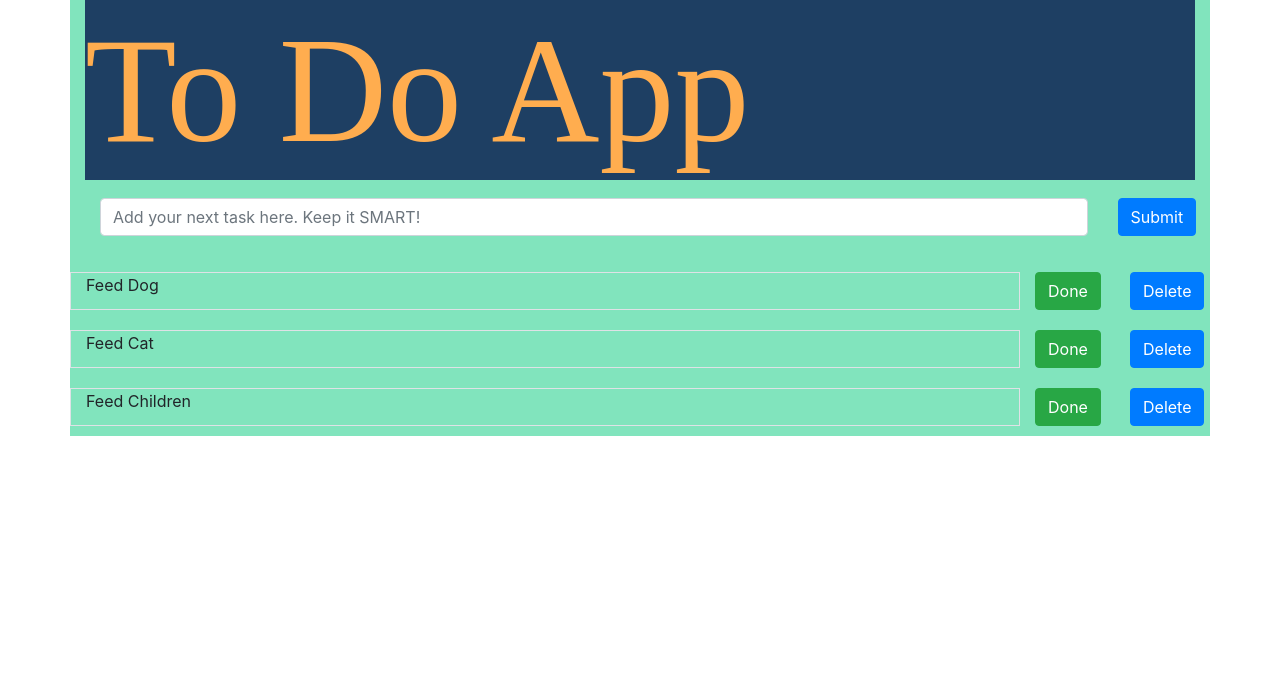
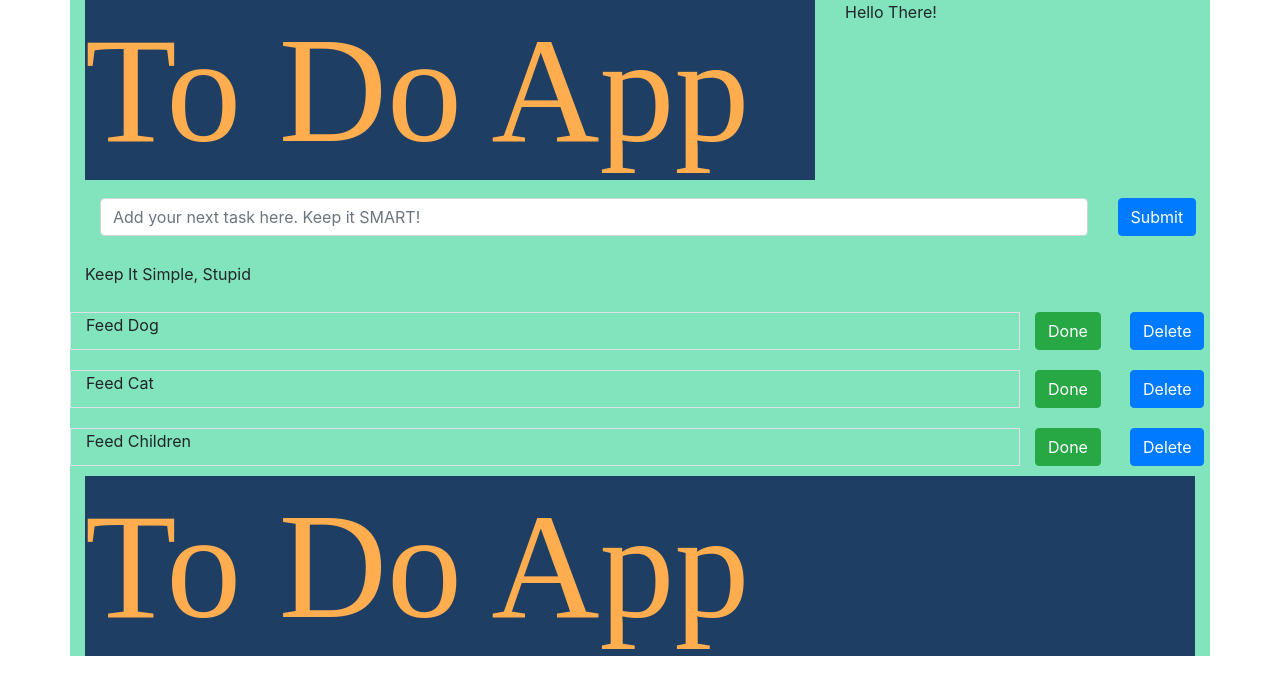
Before and after one commit to HeatherJLewis/todo-app-frontend, a React app: page / in a window 1280 px wide. Shown: the top 694 px of the page. Built offline with nearby package versions, Linux system fonts and the light colour scheme.

Commit message:
Header changed to us flexbox structure

```diff
--- a/src/App.js
+++ b/src/App.js
@@ -7,10 +7,19 @@ class App extends Component {
   render() {
     return (
       <div className="container" style={styles}>
-
+      <div className="row">
+                    <div className="col-md-12 col-lg-8">
+            <Header />
+              </div>
+            <div class="col-lg-4 d-none d-lg-block">
+                    <p>Hello There!</p>
+                </div>
+            </div>
+        {/* <Header /> */}
+        <TaskInput />
+        <p>Keep It Simple, Stupid</p>
+        <TaskList />
         <Header />
-        <TaskInput />
-        <TaskList />
       </div>
     );
   }
@@ -19,3 +28,6 @@ const styles = {
     backgroundColor: "#81E4BD"
 }
 export default App;
+
+            // <img src="images/23823171-illustration-of-a-pink-flower-on-a-white-background.jpg
+            //         " alt="Flower" style="width:360px;height:360px;">
```
